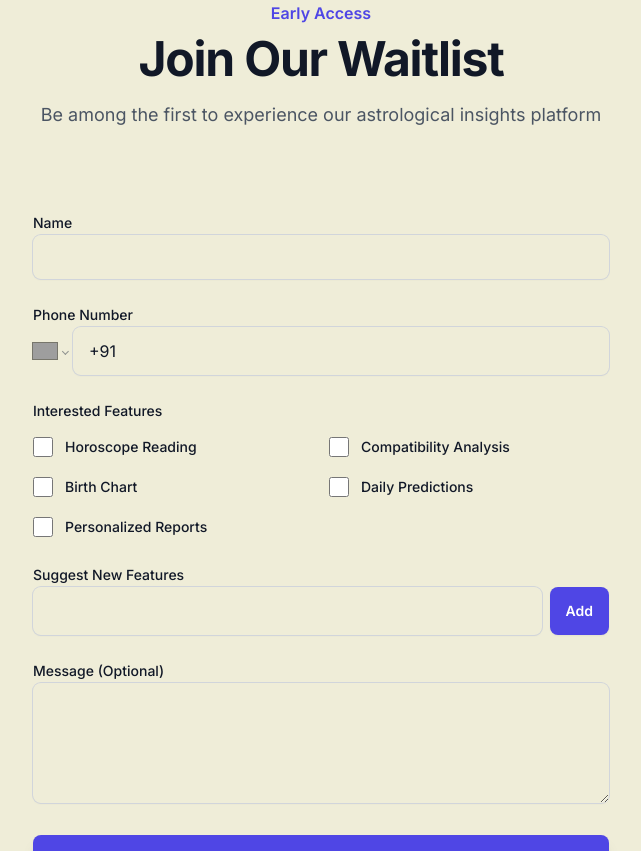
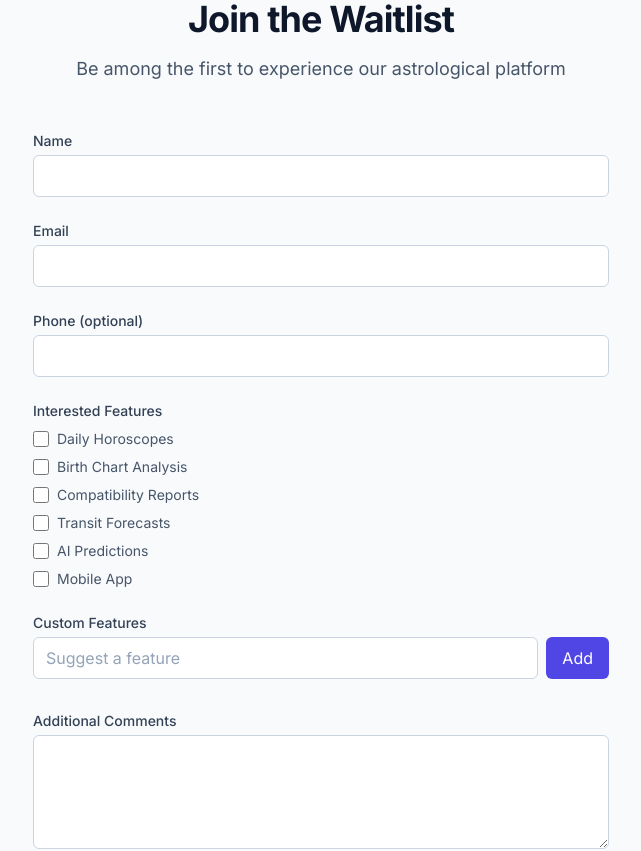
Before and after one commit to suresh-3x/astrological, a Next.js app: page / in a window 1280 px wide. Shown: the part 2160-3011 px from the top of the page, without its empty margins (319-960 px from the left). Built offline with nearby package versions, Linux system fonts and the light colour scheme; grey boxes are pictures that could not be loaded.

Commit message:
made waitlist form usable

```diff
--- a/components/WaitlistForm.tsx
+++ b/components/WaitlistForm.tsx
@@ -1,224 +1,254 @@
 'use client';
-import React, { useState } from 'react';
+
+import { useState } from 'react';
 import { useForm } from 'react-hook-form';
-import PhoneInput from 'react-phone-number-input';
-import 'react-phone-number-input/style.css';
 
-type FormData = {
+interface WaitlistFormData {
   email: string;
   name: string;
   phone: string;
-  message: string;
+  message?: string;
   interestedFeatures: string[];
-  customFeature: string;
+  customFeatures?: string[];
+}
+
+const featureOptions = [
+  'Daily Horoscopes',
+  'Birth Chart Analysis',
+  'Compatibility Reports',
+  'Transit Forecasts',
+  'AI Predictions',
+  'Mobile App',
+];
+
+export default function WaitlistForm() {
+  const [isSubmitting, setIsSubmitting] = useState(false);
+  const [submitStatus, setSubmitStatus] = useState<'idle' | 'success' | 'error'>('idle');
+  const [errorMessage, setErrorMessage] = useState('');
+  const [customFeatures, setCustomFeatures] = useState<string[]>([]);
+  const [newFeature, setNewFeature] = useState('');
+
+  const {
+    register,
+    handleSubmit,
+    reset,
+    formState: { errors },
+  } = useForm<WaitlistFormData>();
+
+  const onSubmit = async (data: WaitlistFormData) => {
+    setIsSubmitting(true);
+    setSubmitStatus('idle');
+    setErrorMessage('');
+
+    const submissionData = {
+      ...data,
+      customFeatures: customFeatures
     };
 
-const FEATURE_OPTIONS = [
-  "Horoscope Reading",
-  "Compatibility Analysis",
-  "Birth Chart",
-  "Daily Predictions",
-  "Personalized Reports",
-];
+    try {
+      const response = await fetch('/api/waitlist', {
+        method: 'POST',
+        headers: {
+          'Content-Type': 'application/json',
+        },
+        body: JSON.stringify(submissionData),
+      });
 
-const InputField = ({
-  label,
-  error,
-  children,
-}: {
-  label: string;
-  error?: string;
-  children: React.ReactNode;
-}) => (
-  <div>
-    <label className="block text-sm font-medium leading-6 text-gray-900 dark:text-gray-100">
-      {label}
-    </label>
-    {children}
-    {error && <p className="mt-1 text-sm text-red-600">{error}</p>}
-  </div>
-);
+      if (!response.ok) {
+        const errorData = await response.json();
+        throw new Error(errorData.error || 'Failed to submit');
+      }
 
-export default function WaitlistForm() {
-  const [isSubmitted, setIsSubmitted] = useState(false);
-  const [isLoading, setIsLoading] = useState(false);
-  const [customFeatures, setCustomFeatures] = useState<string[]>([]);
-  const [customFeature, setCustomFeature] = useState('');
-  const [selectedFeatures, setSelectedFeatures] = useState<Set<string>>(new Set());
-  const { register, handleSubmit, formState: { errors }, setValue, getValues } = useForm<FormData>();
-
-  const onSubmit = async (data: FormData) => {
-    setIsLoading(true);
-    try {
-      console.log(data); // Replace with API call
-      setIsSubmitted(true);
+      setSubmitStatus('success');
+      reset(); // Clear form on success
+      setCustomFeatures([]); // Clear custom features
     } catch (error) {
-      console.error('Submission failed:', error);
+      setSubmitStatus('error');
+      setErrorMessage(error instanceof Error ? error.message : 'Something went wrong');
     } finally {
-      setIsLoading(false);
+      setIsSubmitting(false);
     }
   };
 
-  const handleCustomFeatureAdd = () => {
-    const trimmedFeature = customFeature.trim();
-    if (trimmedFeature && !customFeatures.includes(trimmedFeature)) {
-      setCustomFeatures([...customFeatures, trimmedFeature]);
-      setCustomFeature('');
-      // Add to both selected features and form values
-      setSelectedFeatures(new Set([...selectedFeatures, trimmedFeature]));
-      const currentFeatures = getValues('interestedFeatures') || [];
-      setValue('interestedFeatures', [...currentFeatures, trimmedFeature]);
+  const handleAddCustomFeature = (e: React.FormEvent) => {
+    e.preventDefault();
+    if (newFeature.trim() && !customFeatures.includes(newFeature.trim())) {
+      setCustomFeatures([...customFeatures, newFeature.trim()]);
+      setNewFeature('');
     }
   };
 
-  const handleCustomFeatureDelete = (feature: string) => {
-    setCustomFeatures(customFeatures.filter((f) => f !== feature));
-    // Remove from both selected features and form values
-    const newSelected = new Set(selectedFeatures);
-    newSelected.delete(feature);
-    setSelectedFeatures(newSelected);
-    setValue('interestedFeatures', getValues('interestedFeatures').filter((f) => f !== feature));
+  const handleRemoveCustomFeature = (feature: string) => {
+    setCustomFeatures(customFeatures.filter(f => f !== feature));
   };
 
   return (
-    <div className="py-24">
+    <div className="py-16 sm:py-24 bg-slate-50 dark:bg-slate-900/50">
       <div className="mx-auto max-w-6xl px-4 sm:px-6 lg:px-8">
-        <div className="mx-auto max-w-2xl lg:text-center">
-          <h2 className="text-base font-semibold leading-7 text-indigo-600 dark:text-indigo-400">
-            Early Access
+        {submitStatus === 'success' ? (
+          <div className="mx-auto max-w-xl text-center">
+            <h2 className="text-3xl font-bold tracking-tight text-slate-900 dark:text-white sm:text-4xl">
+              Thank You for Joining!
             </h2>
-          <p className="mt-2 text-4xl font-bold tracking-tight text-gray-900 dark:text-white sm:text-5xl">
-            Join Our Waitlist
+            <p className="mt-4 text-lg text-slate-600 dark:text-slate-300">
+              We&apos;ll keep you updated on our progress and let you know when we launch.
             </p>
-          <p className="mt-4 text-lg leading-8 text-gray-600 dark:text-gray-300">
-            Be among the first to experience our astrological insights platform
+          </div>
+        ) : (
+          <>
+            <div className="mx-auto max-w-xl text-center">
+              <h2 className="text-3xl font-bold tracking-tight text-slate-900 dark:text-white sm:text-4xl">
+                Join the Waitlist
+              </h2>
+              <p className="mt-4 text-lg text-slate-600 dark:text-slate-300">
+                Be among the first to experience our astrological platform
               </p>
             </div>
 
-        <div className="mx-auto mt-16 max-w-xl sm:mt-20">
-          {isSubmitted ? (
-            <div className="rounded-xl p-8 text-center shadow-lg">
-              <div className="mx-auto flex h-12 w-12 items-center justify-center rounded-full bg-green-100 dark:bg-green-800">
-                <svg className="h-6 w-6 text-green-600 dark:text-green-400" fill="none" viewBox="0 0 24 24" strokeWidth="1.5" stroke="currentColor">
-                  <path strokeLinecap="round" strokeLinejoin="round" d="M4.5 12.75l6 6 9-13.5" />
-                </svg>
+            <form onSubmit={handleSubmit(onSubmit)} className="mx-auto mt-12 max-w-xl">
+              <div className="grid grid-cols-1 gap-y-6 sm:grid-cols-2 sm:gap-x-8">
+                {/* Name Field */}
+                <div className="sm:col-span-2">
+                  <label htmlFor="name" className="block text-sm font-medium text-slate-700 dark:text-slate-300">
+                    Name
+                  </label>
+                  <input
+                    type="text"
+                    {...register('name', { required: 'Name is required' })}
+                    className="mt-1 block w-full rounded-md border border-slate-300 dark:border-slate-600 px-3 py-2 text-slate-900 dark:text-white placeholder-slate-400 dark:placeholder-slate-500 dark:bg-slate-800"
+                  />
+                  {errors.name && (
+                    <p className="mt-1 text-sm text-red-600 dark:text-red-400">{errors.name.message}</p>
+                  )}
                 </div>
-              <p className="mt-4 text-lg font-medium text-green-800 dark:text-green-200">
-                Thanks for joining our waitlist!
-              </p>
-              <p className="mt-2 text-sm text-green-700 dark:text-green-300">
-                We&apos;ll notify you when we launch.
-              </p>
+
+                {/* Email Field */}
+                <div className="sm:col-span-2">
+                  <label htmlFor="email" className="block text-sm font-medium text-slate-700 dark:text-slate-300">
+                    Email
+                  </label>
+                  <input
+                    type="email"
+                    {...register('email', {
+                      required: 'Email is required',
+                      pattern: {
+                        value: /^[A-Z0-9._%+-]+@[A-Z0-9.-]+\.[A-Z]{2,}$/i,
+                        message: 'Invalid email address',
+                      },
+                    })}
+                    className="mt-1 block w-full rounded-md border border-slate-300 dark:border-slate-600 px-3 py-2 text-slate-900 dark:text-white placeholder-slate-400 dark:placeholder-slate-500 dark:bg-slate-800"
+                  />
+                  {errors.email && (
+                    <p className="mt-1 text-sm text-red-600 dark:text-red-400">{errors.email.message}</p>
+                  )}
                 </div>
-          ) : (
-            <form onSubmit={handleSubmit(onSubmit)} className="space-y-8">
-              <div className="space-y-6 rounded-2xl">
-                <InputField label="Name" error={errors.name?.message}>
+
+                {/* Phone Field */}
+                <div className="sm:col-span-2">
+                  <label htmlFor="phone" className="block text-sm font-medium text-slate-700 dark:text-slate-300">
+                    Phone (optional)
+                  </label>
                   <input
-                    {...register('name', { required: 'Name is required' })}
-                    className="block w-full rounded-lg border-0 px-4 py-3 bg-transparent text-gray-900 dark:text-gray-100 shadow-sm ring-1 ring-gray-300 dark:ring-gray-600 placeholder:text-gray-400 focus:ring-2 focus:ring-indigo-600 dark:focus:ring-indigo-500 sm:text-sm"
+                    type="tel"
+                    {...register('phone')}
+                    className="mt-1 block w-full rounded-md border border-slate-300 dark:border-slate-600 px-3 py-2 text-slate-900 dark:text-white placeholder-slate-400 dark:placeholder-slate-500 dark:bg-slate-800"
                   />
-                </InputField>
+                </div>
 
-                <InputField label="Phone Number" error={errors.phone?.message}>
-                  <PhoneInput
-                    international
-                    defaultCountry="IN"
-                    value={getValues('phone')}
-                    onChange={(value) => setValue('phone', value || '')}
-                    className="[&_.PhoneInputInput]:bg-transparent [&_.PhoneInputInput]:w-full [&_.PhoneInputInput]:rounded-lg [&_.PhoneInputInput]:border-0 [&_.PhoneInputInput]:px-4 [&_.PhoneInputInput]:py-3 [&_.PhoneInputInput]:text-gray-900 dark:[&_.PhoneInputInput]:text-gray-100 [&_.PhoneInputInput]:shadow-sm [&_.PhoneInputInput]:ring-1 [&_.PhoneInputInput]:ring-gray-300 dark:[&_.PhoneInputInput]:ring-gray-600 [&_.PhoneInputInput]:focus:ring-2 [&_.PhoneInputInput]:focus:ring-indigo-600 dark:[&_.PhoneInputInput]:focus:ring-indigo-500"
-                  />
-                </InputField>
-
-                <InputField label="Interested Features">
-                  <div className="mt-3 grid grid-cols-1 gap-4 sm:grid-cols-2">
-                    {FEATURE_OPTIONS.map((feature) => (
-                      <div key={feature} className="relative flex items-start">
-                        <div className="flex h-6 items-center">
+                {/* Interested Features */}
+                <div className="sm:col-span-2">
+                  <label className="block text-sm font-medium text-slate-700 dark:text-slate-300">
+                    Interested Features
+                  </label>
+                  <div className="mt-2 space-y-2">
+                    {featureOptions.map((feature) => (
+                      <div key={feature} className="flex items-center">
                         <input
                           type="checkbox"
                           {...register('interestedFeatures')}
                           value={feature}
-                            className="h-5 w-5 rounded border-gray-300 text-indigo-600 focus:ring-indigo-600"
+                          className="h-4 w-4 text-indigo-600 dark:text-indigo-400 border-slate-300 dark:border-slate-600"
                         />
-                        </div>
-                        <div className="ml-3 text-sm leading-6">
-                          <label className="font-medium text-gray-900 dark:text-gray-200">{feature}</label>
-                        </div>
-                      </div>
-                    ))}
-                    {customFeatures.map((feature) => (
-                    <div key={feature} className="flex items-center">
-                      <input
-                        type="checkbox"
-                        checked={true}
-                        disabled
-                        className="h-4 w-4 rounded border-gray-300 text-gray-400 bg-gray-200 dark:bg-gray-700"
-                      />
-                      <label className="ml-3 text-sm text-gray-900 dark:text-gray-100 select-none flex items-center">
-                        {feature}
-                        <button
-                          type="button"
-                          onClick={() => handleCustomFeatureDelete(feature)}
-                          className="ml-2 p-1 text-gray-400 hover:text-red-600 rounded-full hover:bg-gray-100 dark:hover:bg-gray-800 transition-all"
-                          aria-label="Remove feature"
-                        >
-                          <svg xmlns="http://www.w3.org/2000/svg" className="h-4 w-4" viewBox="0 0 20 20" fill="currentColor">
-                            <path fillRule="evenodd" d="M4.293 4.293a1 1 0 011.414 0L10 8.586l4.293-4.293a1 1 0 111.414 1.414L11.414 10l4.293 4.293a1 1 0 01-1.414 1.414L10 11.414l-4.293 4.293a1 1 0 01-1.414-1.414L8.586 10 4.293 5.707a1 1 0 010-1.414z" clipRule="evenodd" />
-                          </svg>
-                        </button>
-                      </label>
+                        <label className="ml-2 text-sm text-slate-600 dark:text-slate-400">{feature}</label>
                       </div>
                     ))}
                   </div>
-                </InputField>
+                </div>
 
-                <InputField label="Suggest New Features">
-                  <div className="flex space-x-2">
+                {/* Custom Features */}
+                <div className="sm:col-span-2">
+                  <label className="block text-sm font-medium text-slate-700 dark:text-slate-300">
+                    Custom Features
+                  </label>
+
+                  {/* Add new feature form */}
+                  <div className="flex gap-2 mt-1">
                     <input
-                      value={customFeature}
-                      onChange={(e) => setCustomFeature(e.target.value)}
-                      className="block w-full rounded-lg border-0 px-4 py-3 bg-transparent text-gray-900 dark:text-gray-100 shadow-sm ring-1 ring-gray-300 dark:ring-gray-600 placeholder:text-gray-400 focus:ring-2 focus:ring-indigo-600 dark:focus:ring-indigo-500"
+                      type="text"
+                      value={newFeature}
+                      onChange={(e) => setNewFeature(e.target.value)}
+                      className="block flex-1 rounded-md border border-slate-300 dark:border-slate-600 px-3 py-2 text-slate-900 dark:text-white placeholder-slate-400 dark:placeholder-slate-500 dark:bg-slate-800"
+                      placeholder="Suggest a feature"
                     />
                     <button
+                      onClick={handleAddCustomFeature}
                       type="button"
-                      onClick={handleCustomFeatureAdd}
-                      className="rounded-lg bg-indigo-600 px-4 py-2.5 text-sm font-semibold text-white shadow-sm hover:bg-indigo-500 focus-visible:outline focus-visible:outline-2 focus-visible:outline-offset-2 focus-visible:outline-indigo-600"
+                      className="px-4 py-2 bg-indigo-600 text-white rounded-md hover:bg-indigo-500"
                     >
                       Add
                     </button>
                   </div>
-                </InputField>
 
-                <InputField label="Message (Optional)">
+                  {/* Custom features list */}
+                  <div className="mt-2 space-y-2">
+                    {customFeatures.map((feature) => (
+                      <div key={feature} className="flex items-center justify-between p-2 rounded-md bg-slate-50 dark:bg-slate-800/50">
+                        <span className="text-sm text-slate-600 dark:text-slate-400">{feature}</span>
+                        <button
+                          type="button"
+                          onClick={() => handleRemoveCustomFeature(feature)}
+                          className="text-red-600 hover:text-red-700 text-sm"
+                        >
+                          Remove
+                        </button>
+                      </div>
+                    ))}
+                  </div>
+                </div>
+
+                {/* Message */}
+                <div className="sm:col-span-2">
+                  <label htmlFor="message" className="block text-sm font-medium text-slate-700 dark:text-slate-300">
+                    Additional Comments
+                  </label>
                   <textarea
                     {...register('message')}
                     rows={4}
-                    className="block w-full rounded-lg border-0 px-4 py-3 bg-transparent text-gray-900 dark:text-gray-100 shadow-sm ring-1 ring-gray-300 dark:ring-gray-600 placeholder:text-gray-400 focus:ring-2 focus:ring-indigo-600 dark:focus:ring-indigo-500"
+                    className="mt-1 block w-full rounded-md border border-slate-300 dark:border-slate-600 px-3 py-2 text-slate-900 dark:text-white placeholder-slate-400 dark:placeholder-slate-500 dark:bg-slate-800"
                   />
-                </InputField>
+                </div>
               </div>
 
+              {/* Update the error message display */}
+              {submitStatus === 'error' && (
+                <div className="mt-6 p-4 rounded-md bg-red-50 dark:bg-red-900/20 text-red-700 dark:text-red-300">
+                  {errorMessage}
+                </div>
+              )}
+
+              {/* Submit Button */}
+              <div className="mt-6 sm:col-span-2">
                 <button
                   type="submit"
-                disabled={isLoading}
-                className="w-full rounded-lg bg-indigo-600 px-8 py-4 text-base font-semibold text-white shadow-lg hover:bg-indigo-500 focus-visible:outline focus-visible:outline-2 focus-visible:outline-offset-2 focus-visible:outline-indigo-600 disabled:opacity-50 disabled:cursor-not-allowed transition-all duration-200"
+                  disabled={isSubmitting}
+                  className="w-full rounded-md bg-indigo-600 px-6 py-3 text-base font-semibold text-white shadow-sm hover:bg-indigo-500 focus-visible:outline focus-visible:outline-2 focus-visible:outline-offset-2 focus-visible:outline-indigo-600 disabled:opacity-50 disabled:cursor-not-allowed transition-all duration-200"
                 >
-                {isLoading ? (
-                  <span className="flex items-center justify-center gap-2">
-                    <svg className="animate-spin h-5 w-5" viewBox="0 0 24 24">
-                      <circle className="opacity-25" cx="12" cy="12" r="10" stroke="currentColor" strokeWidth="4" fill="none" />
-                      <path className="opacity-75" fill="currentColor" d="M4 12a8 8 0 018-8V0C5.373 0 0 5.373 0 12h4zm2 5.291A7.962 7.962 0 014 12H0c0 3.042 1.135 5.824 3 7.938l3-2.647z" />
-                    </svg>
-                    Submitting...
-                  </span>
-                ) : (
-                  'Join Waitlist'
+                  {isSubmitting ? 'Submitting...' : 'Join Waitlist'}
+                </button>
+              </div>
+            </form>
+          </>
         )}
-              </button>
-            </form>
-          )}
-        </div>
       </div>
     </div>
   );
--- a/package.json
+++ b/package.json
@@ -11,6 +11,9 @@
   "dependencies": {
     "@heroicons/react": "^2.2.0",
     "@vercel/analytics": "^1.4.1",
+    "install": "^0.13.0",
+    "mongodb": "^6.11.0",
+    "mongoose": "^8.8.2",
     "next": "15.0.3",
     "react": "19.0.0-rc-66855b96-20241106",
     "react-dom": "19.0.0-rc-66855b96-20241106",
--- a/tailwind.config.ts
+++ b/tailwind.config.ts
@@ -8,7 +8,7 @@ const config: Config = {
     "./components/**/*.{js,ts,jsx,tsx,mdx}",
   ],
   darkMode: 'class',
-theme: {
+  theme: {
     extend: {
       animation: {
         'float': 'float 6s ease-in-out infinite',
```
Also changed, not shown: components/ThemeSwitcher.tsx (+20 -2 lines), src/app/api/waitlist/route.ts (added, +26 -0 lines), src/app/layout.tsx (+21 -6 lines), src/lib/mongodb.ts (added, +31 -0 lines), 1 other file (tests, documents, lock files or other folders). Lines whose indentation alone changed are shown as unchanged.
